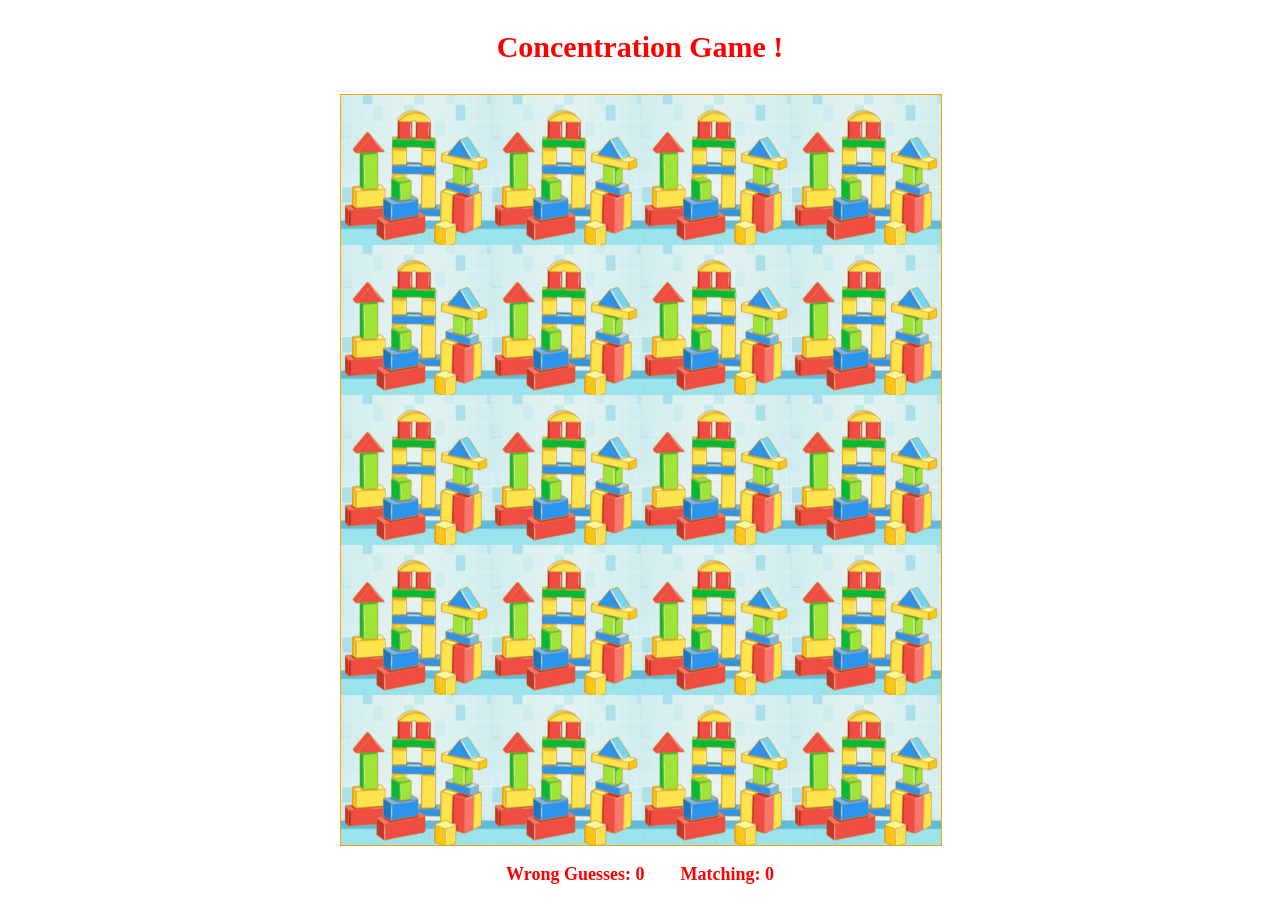
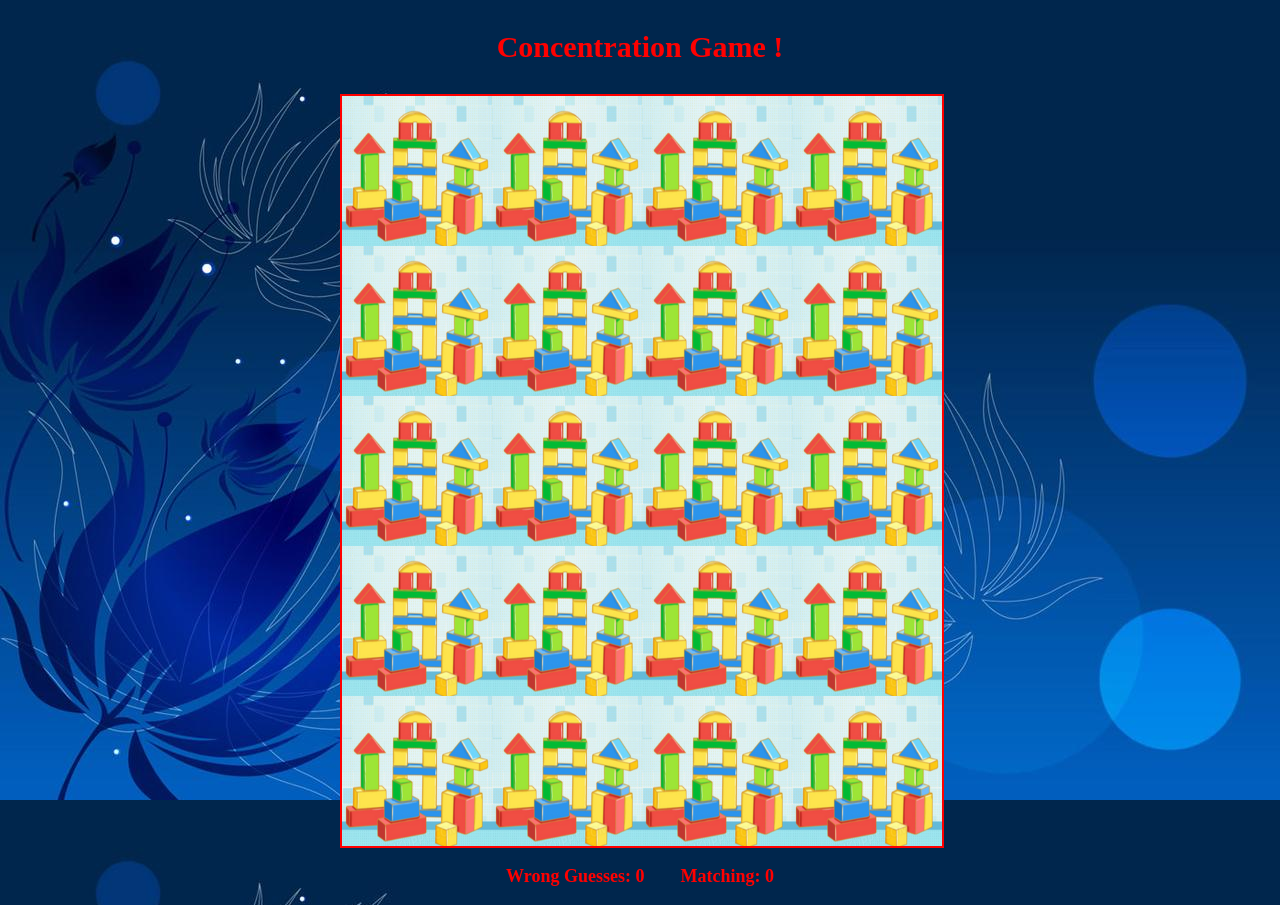
Before and after one commit to lily1029/Concentration-Game, a plain HTML site: page index.html in a window 1280 px wide. Both pictures are taken after a click on the picture 416 px from the left and 170 px from the top of the page. Drawn offline with Linux system fonts and the light colour scheme.

Commit message:
updated new look

```diff
--- a/css/style.css
+++ b/css/style.css
@@ -1,21 +1,20 @@
-.pageContainer{
-    /* width: 750px; */
+.gameBoard{
     width: 600px;
     margin: 0 auto;
 
 
 }
 
-.gameGrid{
+.picsGrid{
     display: flex;
     flex-wrap: wrap;
     height: 750px;
     width: 100%;
-    border: 1px solid orange;
+    border: 2px solid red;
 
 }
 
-.gameGrid img {
+.picsGrid img {
     width: 150px;
     height: 150px;
 }
@@ -33,3 +32,12 @@ p{
     font-weight: bold;
 
 }
+.wonMessage{
+    color: yellow;
+    font-size: 30px;
+    /* text-shadow: 2px 2px 4px yellow; */
+    font-family: "Gill Sans", sans-serif;
+    font-weight: bold;
+    font-style: italic;
+
+}
--- a/index.html
+++ b/index.html
@@ -7,14 +7,17 @@
     <script defer type="text/javascript" src="js/app.js"></script>
     <title>Concentration Game</title>
 </head>
-<body>
-    <div class="pageContainer">
+<body style="background-image: url('bg.jpeg')">
+
+    <div class="gameBoard">
         <h3>Concentration Game !</h3>
-        <div class = "gameGrid">
+        <div class = "picsGrid">
 
         </div>
-        <p>Wrong Guesses: <span class = "attemptsHolder"></span>&nbsp;&nbsp;&nbsp;&nbsp;&nbsp;&nbsp; &nbsp;Matching: <span class ="foundHolder"></span></p>
+        <p>Wrong Guesses: <span class = "wrongGuessHolder"></span>&nbsp;&nbsp;&nbsp;&nbsp;&nbsp;&nbsp; &nbsp;Matching: <span class ="matchingHolder"></span></p>
+        <p><span class="wonMessage"></span></p>
     </div>
+
 
 
 
--- a/js/app.js
+++ b/js/app.js
@@ -1,6 +1,6 @@
 document.addEventListener('DOMContentLoaded', () => {
 
-    const cardsList = [
+    const cardsCatalog = [
         {
             name: 'ambulance',
             image: 'images/ambulance.png'
@@ -84,25 +84,27 @@ document.addEventListener('DOMContentLoaded', () => {
     ]
     //here we define a randomized function to show different pictures
     //in different places on the board
-    cardsList.sort(() => 0.5 - Math.random());
-    //we select the div has class = gameGrid
-    const grid = document.querySelector('.gameGrid');
+    cardsCatalog.sort(() => 0.5 - Math.random());
+    //we select the div has class = picsGrid
+    const grid = document.querySelector('.picsGrid');
     //here is we track how many times players clicked on the board
     //about the worng guesses
-    const attemptsHolder = document.querySelector('.attemptsHolder');
+    const wrongGuessHolder = document.querySelector('.wrongGuessHolder');
     //here is we track how many times we win (find the matching pics)
-    const foundHolder = document.querySelector('.foundHolder');
+    const matcheingHolder = document.querySelector('.matchingHolder');
+    const wonMessageHolder = document.querySelector('.wonMessage');
+
     //here we can keep tracking the cards in the game
-    const cardsInGame = 10;
+    const cardsInGame = 5;
 
-    //initial game, attempts set to 0, win also set 0
-    let attempts = 0;
-    let foundCards = 0;
+    //initial game, wrongGuesses set to 0, win also set 0
+    let wrongGuesses = 0;
+    let matchingCards = 0;
 
-    //we need to assign the variables attempts to the html DOM to show times
-    attemptsHolder.textContent = attempts;
+    //we need to assign the variables wrongGuesses to the html DOM to show times
+    wrongGuessHolder.textContent = wrongGuesses;
     //also we assign the won times to the DOM to show numbers
-    foundHolder.textContent = foundCards;
+    matcheingHolder.textContent = matchingCards;
 
     //define the cards that we chose in an empty array
     //also store the id, so that we know the index of image
@@ -114,7 +116,7 @@ document.addEventListener('DOMContentLoaded', () => {
 
         //loop all the images in the cardlist, create a card, put all the images in the card
         //then,append this card to the game bord grid,so that all the images show
-        for (let i = 0; i < cardsList.length; i++) {
+        for (let i = 0; i < cardsCatalog.length; i++) {
             let card = document.createElement('img');
             card.setAttribute('src', 'images/placeholder.png');
             card.setAttribute('data-id', i);
@@ -125,7 +127,7 @@ document.addEventListener('DOMContentLoaded', () => {
 
     }
 
-    //
+    //flip the images function
     function flipCard() {
         if (chosenCards.length != 2) {
             //here we define a variable called cardid. It has been clicked. so
@@ -137,13 +139,13 @@ document.addEventListener('DOMContentLoaded', () => {
             if (this.getAttribute('src') != 'images/blank/blank.png') {
                 //then, we need to push in an new array called chosencARDS
                 //so we know which card has been chosen
-                chosenCards.push(cardsList[cardid].name);
+                chosenCards.push(cardsCatalog[cardid].name);
                 //we also push the cardid to the array, so we can know which
                 //one to flip back to the placeholder or to the blank one
                 chosenCardsIds.push(cardid);
                 //here we make card flip itself, replace the source, and send
                 //back the original image value
-                this.setAttribute('src', cardsList[cardid].image);
+                this.setAttribute('src', cardsCatalog[cardid].image);
                 //if the chosen cards are 2, we need to check whether they are
                 //match or not, also, we set timer here. 400 million seconds
                 //we also need to define another function called checkForMatch
@@ -155,12 +157,12 @@ document.addEventListener('DOMContentLoaded', () => {
     }
 
     function checkForMatch(){
-        attempts++;
+        wrongGuesses++;
         let cards = document.querySelectorAll('img');
         let firstCard = chosenCardsIds[0];
         let secondCard = chosenCardsIds[1];
-        if(chosenCards[0] == chosenCards[1]){
-            foundCards++;
+        if(chosenCards[0] === chosenCards[1]){
+            matchingCards++;
             cards[firstCard].setAttribute('src', 'images/blank/blank.png');
             cards[secondCard].setAttribute('src', 'images/blank/blank.png');
 
@@ -171,10 +173,10 @@ document.addEventListener('DOMContentLoaded', () => {
 
         chosenCards = [];
         chosenCardsIds = [];
-        attemptsHolder.textContent = attempts;
-        foundHolder.textContent = foundCards;
-        if(foundCards == cardsInGame){
-            alert('well done, you won !')
+        wrongGuessHolder.textContent = wrongGuesses;
+        matcheingHolder.textContent = matchingCards;
+        if(matchingCards == cardsInGame){
+            wonMessageHolder.innerText = "Well done, you won ! 🎉🎉🎉🎉🎉🎉🎊"
         }
 
 
```
Also changed, not shown: bg.jpeg (added).
